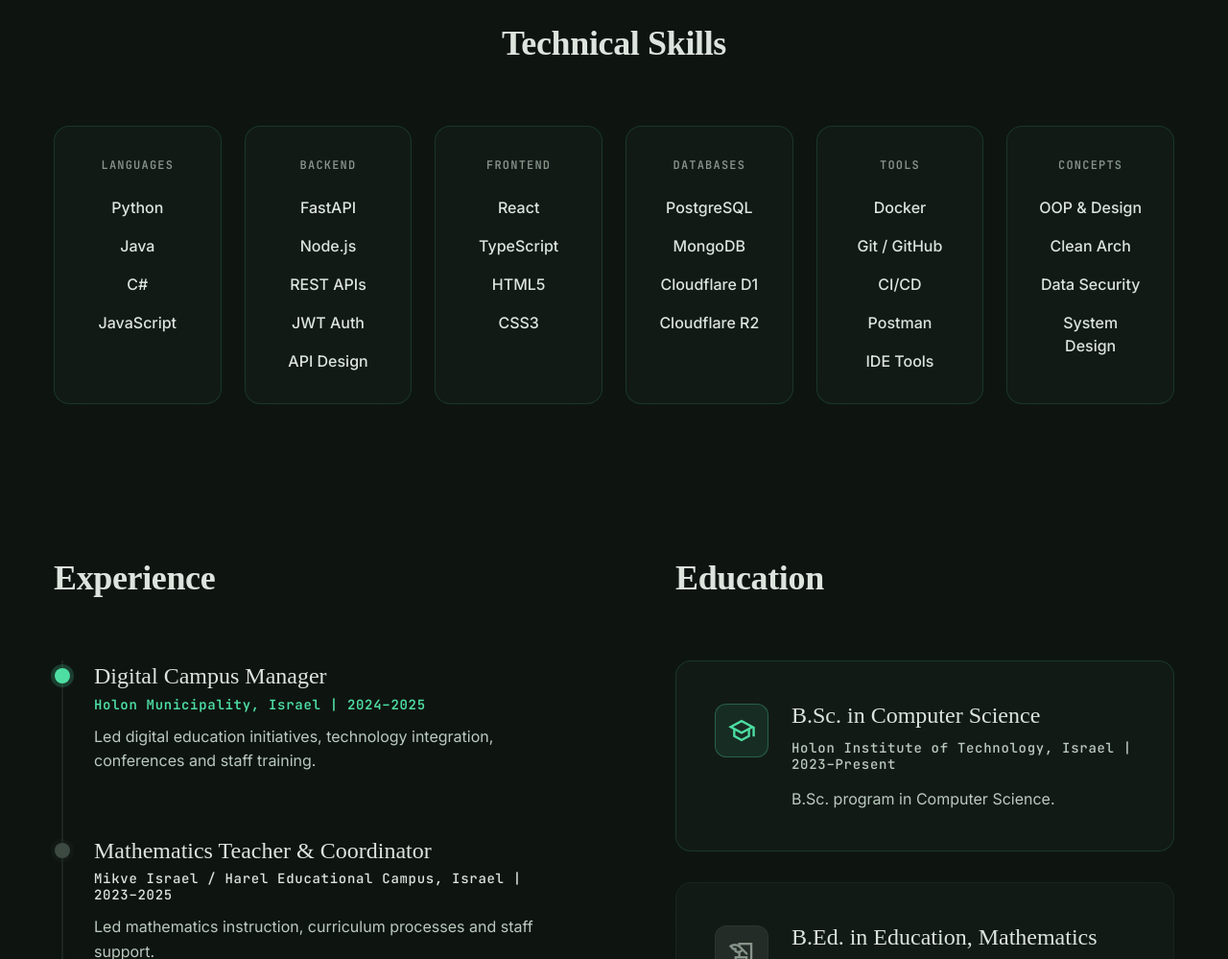
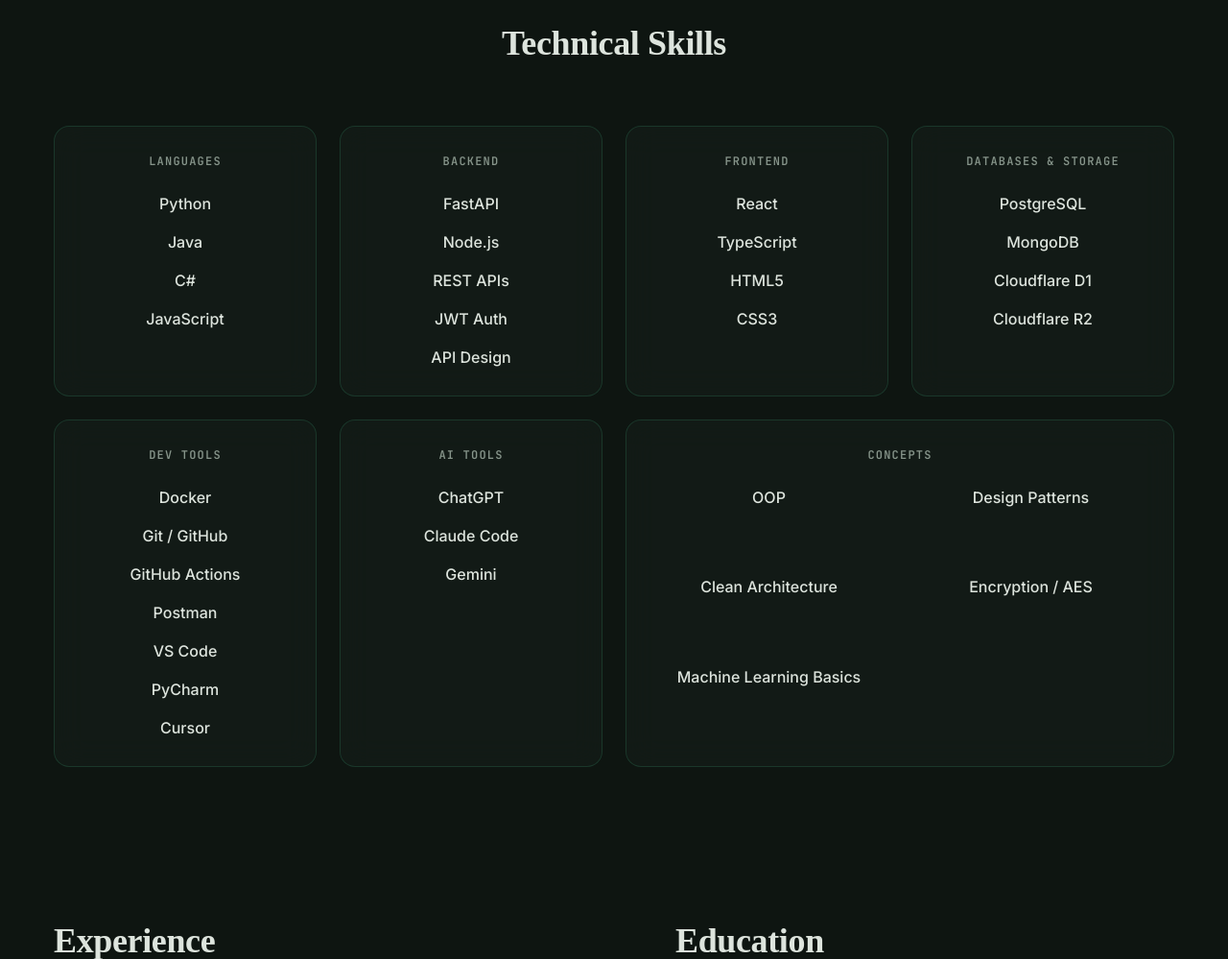
Before and after one commit to ZoharTalAb/zohar-portfolio, a plain HTML site: page index.html in a window 1280 px wide. Shown: the part 3180-4179 px from the top of the page at 96% size. Drawn offline with nearby package versions, Linux system fonts and the light colour scheme.

Commit message:
Expand technical skills section

```diff
--- a/index.html
+++ b/index.html
@@ -426,8 +426,8 @@
 <!-- Technical Skills Section -->
 <section class="px-margin-mobile md:px-margin-desktop max-w-container-max mx-auto py-section-gap" id="skills">
 <h2 class="font-headline-xl text-headline-xl mb-16 text-center">Technical Skills</h2>
-<div class="grid grid-cols-2 md:grid-cols-3 lg:grid-cols-6 gap-6">
-<div class="glass p-8 rounded-2xl glow-border text-center flex flex-col">
+<div class="grid grid-cols-1 sm:grid-cols-2 lg:grid-cols-4 gap-6">
+<div class="glass p-7 rounded-2xl glow-border text-center flex flex-col">
 <span class="font-label-md text-label-md block text-outline mb-6 uppercase tracking-widest text-xs font-semibold">Languages</span>
 <ul class="space-y-4 font-body-md text-on-surface font-medium flex-1">
 <li>Python</li>
@@ -436,7 +436,7 @@
 <li>JavaScript</li>
 </ul>
 </div>
-<div class="glass p-8 rounded-2xl glow-border text-center flex flex-col">
+<div class="glass p-7 rounded-2xl glow-border text-center flex flex-col">
 <span class="font-label-md text-label-md block text-outline mb-6 uppercase tracking-widest text-xs font-semibold">Backend</span>
 <ul class="space-y-4 font-body-md text-on-surface font-medium flex-1">
 <li>FastAPI</li>
@@ -446,7 +446,7 @@
 <li>API Design</li>
 </ul>
 </div>
-<div class="glass p-8 rounded-2xl glow-border text-center flex flex-col">
+<div class="glass p-7 rounded-2xl glow-border text-center flex flex-col">
 <span class="font-label-md text-label-md block text-outline mb-6 uppercase tracking-widest text-xs font-semibold">Frontend</span>
 <ul class="space-y-4 font-body-md text-on-surface font-medium flex-1">
 <li>React</li>
@@ -455,8 +455,8 @@
 <li>CSS3</li>
 </ul>
 </div>
-<div class="glass p-8 rounded-2xl glow-border text-center flex flex-col">
-<span class="font-label-md text-label-md block text-outline mb-6 uppercase tracking-widest text-xs font-semibold">Databases</span>
+<div class="glass p-7 rounded-2xl glow-border text-center flex flex-col">
+<span class="font-label-md text-label-md block text-outline mb-6 uppercase tracking-widest text-xs font-semibold">Databases &amp; Storage</span>
 <ul class="space-y-4 font-body-md text-on-surface font-medium flex-1">
 <li>PostgreSQL</li>
 <li>MongoDB</li>
@@ -464,23 +464,34 @@
 <li>Cloudflare R2</li>
 </ul>
 </div>
-<div class="glass p-8 rounded-2xl glow-border text-center flex flex-col">
-<span class="font-label-md text-label-md block text-outline mb-6 uppercase tracking-widest text-xs font-semibold">Tools</span>
+<div class="glass p-7 rounded-2xl glow-border text-center flex flex-col">
+<span class="font-label-md text-label-md block text-outline mb-6 uppercase tracking-widest text-xs font-semibold">Dev Tools</span>
 <ul class="space-y-4 font-body-md text-on-surface font-medium flex-1">
 <li>Docker</li>
 <li>Git / GitHub</li>
-<li>CI/CD</li>
+<li>GitHub Actions</li>
 <li>Postman</li>
-<li>IDE Tools</li>
+<li>VS Code</li>
+<li>PyCharm</li>
+<li>Cursor</li>
 </ul>
 </div>
-<div class="glass p-8 rounded-2xl glow-border text-center flex flex-col">
+<div class="glass p-7 rounded-2xl glow-border text-center flex flex-col">
+<span class="font-label-md text-label-md block text-outline mb-6 uppercase tracking-widest text-xs font-semibold">AI Tools</span>
+<ul class="space-y-4 font-body-md text-on-surface font-medium flex-1">
+<li>ChatGPT</li>
+<li>Claude Code</li>
+<li>Gemini</li>
+</ul>
+</div>
+<div class="glass p-7 rounded-2xl glow-border text-center flex flex-col sm:col-span-2 lg:col-span-2 xl:col-span-2">
 <span class="font-label-md text-label-md block text-outline mb-6 uppercase tracking-widest text-xs font-semibold">Concepts</span>
-<ul class="space-y-4 font-body-md text-on-surface font-medium flex-1">
-<li>OOP &amp; Design</li>
-<li>Clean Arch</li>
-<li>Data Security</li>
-<li>System Design</li>
+<ul class="space-y-4 font-body-md text-on-surface font-medium flex-1 sm:grid sm:grid-cols-2 sm:gap-x-8 sm:gap-y-4 sm:space-y-0">
+<li>OOP</li>
+<li>Design Patterns</li>
+<li>Clean Architecture</li>
+<li>Encryption / AES</li>
+<li>Machine Learning Basics</li>
 </ul>
 </div>
 </div>
```
